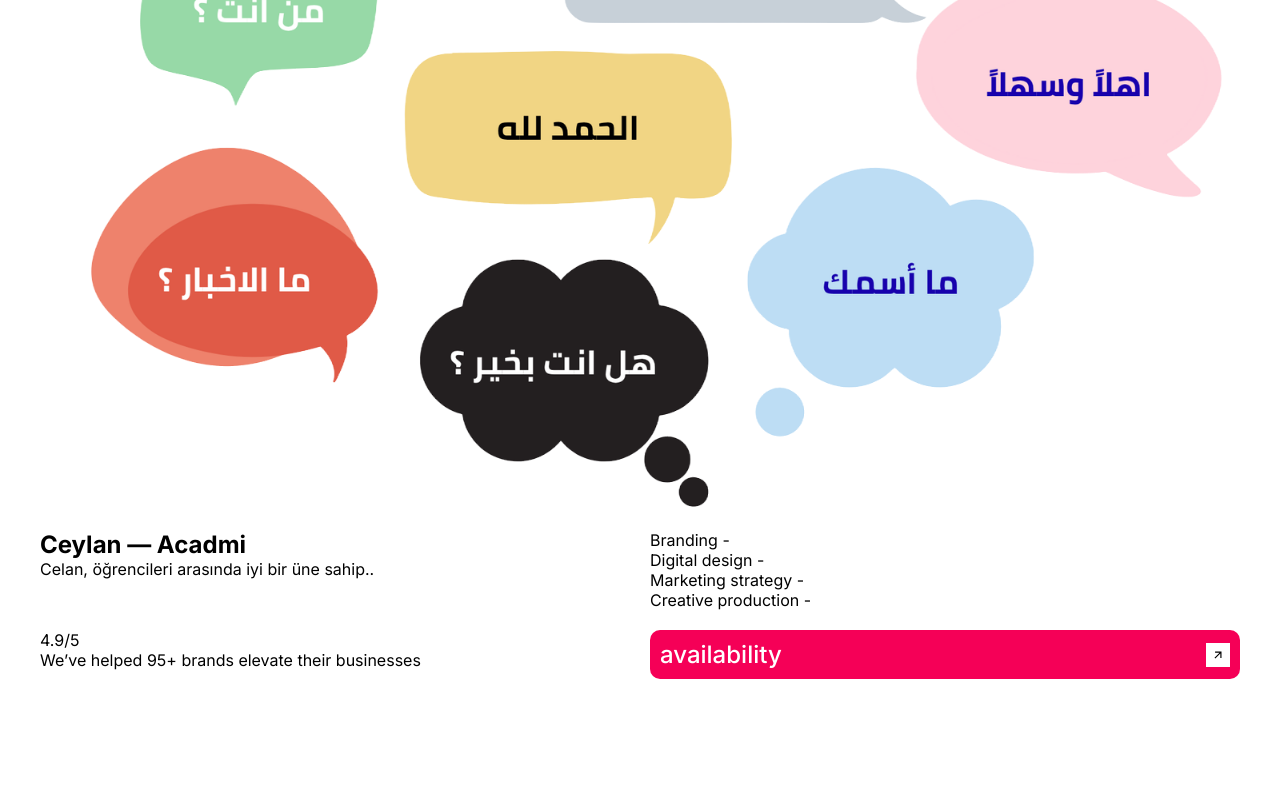
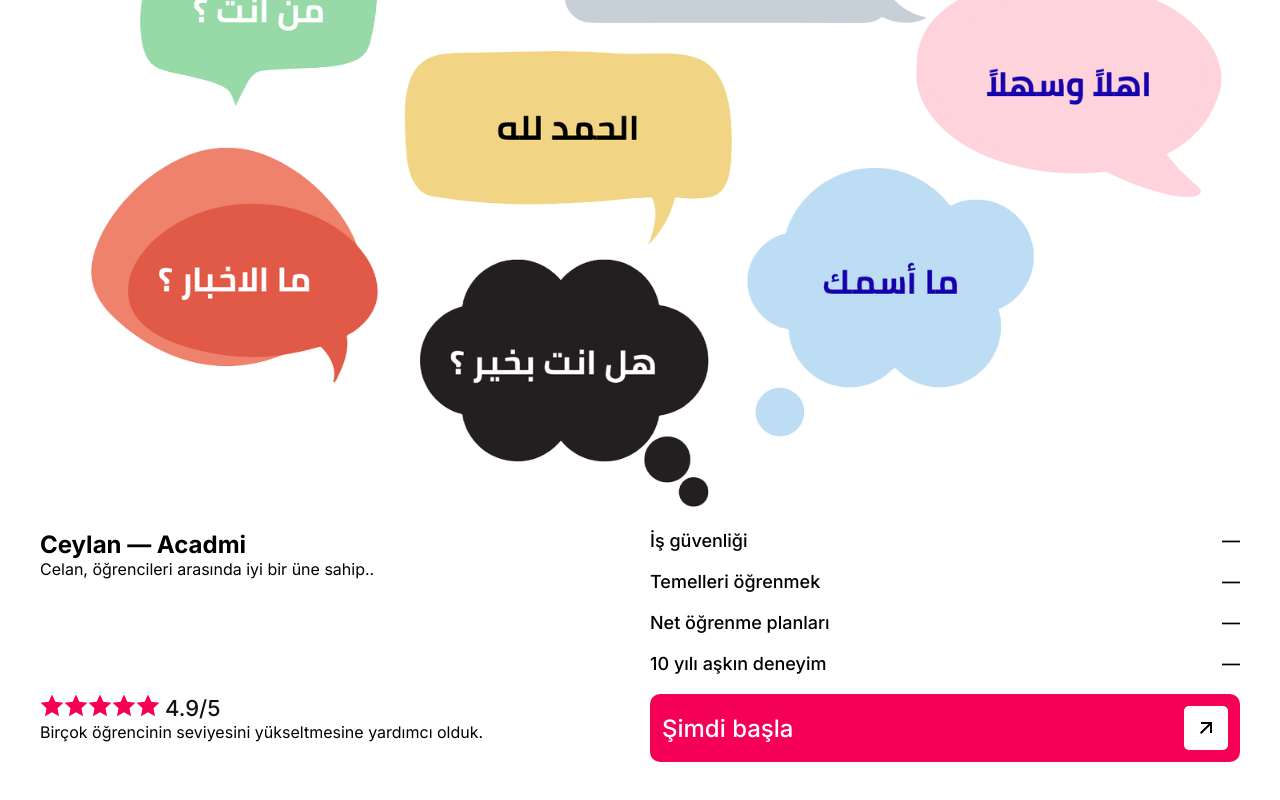
Before and after one commit to a00ae/Ceylan-Academic, a React (Vite) app: page / in a window 1280 px wide. Shown: the part 552-1352 px from the top of the page. Before the commit the page ends 1311 px from the top, so only its background shows below. Built offline with nearby package versions, Linux system fonts and the light colour scheme.

Commit message:
fix loading && fix card

```diff
--- a/src/components/layout/Main/section-1/gridData.ts
+++ b/src/components/layout/Main/section-1/gridData.ts
@@ -22,16 +22,16 @@ export const gridData: GridCard[] = [
   {
     id: "card-2",
     type: "services",
-    tags: ["Branding", "Digital design", "Marketing strategy", "Creative production"],
+    tags: ["İş güvenliği", "Temelleri öğrenmek", "Net öğrenme planları", "10 yılı aşkın deneyim"],
     // footer: "© 2017 - 26 | Based in Germany"
   },
   {
     id: "card-3",
     type: "meta",
     rating: "4.9/5",
-    stats: "We’ve helped 95+ brands elevate their businesses",
-    title: "Available for Sep.",
-    spots: "3 spots"
+    stats: "Birçok öğrencinin seviyesini yükseltmesine yardımcı olduk.",
+    title: "Her seviye için uygundur..",
+    spots: "6 seviye"
 
   },
   {
--- a/src/components/ui/Card/BentoGrid.scss
+++ b/src/components/ui/Card/BentoGrid.scss
@@ -1,6 +1,20 @@
 @use "../../../styles/variables" as bento;
 .bento-container {
   @include bento.grid-main;
+  .grid-item.item-services {
+    ul {
+      @include bento.flex-gap-column-sm;
+
+      li {
+        display: flex;
+        justify-content: space-between;
+        align-items: center;
+        gap: var(--gap-sm);
+        font-weight: var(--font-weight-main);
+        font-size: var(--font-size-sm);
+      }
+    }
+  }
   .grid-item.item-availability {
     a {
       background-color: var(--btn-color);
@@ -9,15 +23,61 @@
       align-items: center;
       justify-content: space-between;
       border-radius: var(--border-radius-md);
-      span {
-        font-size: var(--font-size-md);
-        font-weight: var(--font-weight-main);
+      border: 2px dashed transparent;
+      transition:  var(--transition-main);
+      .farst {
+        overflow: hidden;
+        span {
+          position: relative;
+          font-size: var(--font-size-md);
+          font-weight: var(--font-weight-main);
+          display: block;
+          transition: transform var(--transition-main);
+          &::before {
+            content: attr(data-title);
+            position: absolute;
+            top: 100%; // يضعه أسفل النص الأصلي تماماً
+            left: 0;
+            width: 100%;
+            transition: transform var(--transition-main);
+            color: var(--border-color);
+          }
+        }
+      }
+      .svg {
+        padding: var(--padding-xs);
+        background-color: #fff;
+        border-radius: var(--border-radius-sm);
+        @include bento.flex-center;
+
+        svg {
+          color: #000;
+          transition: transform var(--transition-main);
+        }
+      }
+    }
+    :hover {
+      border-color: var(--btn-color);
+      background-color: #fff;
+      .farst {
+        span {
+          transform: translateY(-100%);
+        }
+        &::before {
+          transform: translateY(-100%);
+        }
       }
       svg {
-        padding: var(--padding-xxs);
-        background-color: #fff;
-        color: #000;
+        transform: rotate(40deg);
       }
     }
   }
+  .grid-item.item-meta {
+    // .rating {
+    //     @include bento.flex-center;
+    //     justify-content: start;
+    //     gap: var(--gap-sm);
+    // }
+
+  }
 }
--- a/src/components/ui/Card/BentoGrid.tsx
+++ b/src/components/ui/Card/BentoGrid.tsx
@@ -1,16 +1,14 @@
-import { RiArrowRightUpLine } from '@remixicon/react';
-import { gridData } from '../../layout/Main/section-1/gridData.ts';
-import './BentoGrid.scss';
-
+import { RiArrowRightUpLine, RiStarFill } from "@remixicon/react";
+import { gridData } from "../../layout/Main/section-1/gridData.ts";
+import "./BentoGrid.scss";
 
 export function BentoGrid() {
   return (
     <div className="bento-container">
       {gridData.map((card) => (
         <div key={card.id} className={`grid-item item-${card.type}`}>
-
           {/* كارت المقدمة */}
-          {card.type === 'intro' && (
+          {card.type === "intro" && (
             <>
               <h2>{card.title}</h2>
               <p>{card.tagline}</p>
@@ -19,35 +17,66 @@ export function BentoGrid() {
           )}
 
           {/* كارت الخدمات */}
-          {card.type === 'services' && (
+          {card.type === "services" && (
             <>
               <ul className="tags-list">
-                {card.tags?.map((tag, index) => <li key={index}>{tag} -</li>)}
+                {card.tags?.map((tag, index) => (
+                  <li key={index}>
+                    {tag} <span>—</span>
+                  </li>
+                ))}
               </ul>
               <span className="footer-text">{card.footer}</span>
             </>
           )}
 
           {/* كارت التقييم والإحصائيات */}
-          {card.type === 'meta' && (
+          {card.type === "meta" && (
             <>
-              <span className="rating">{card.rating}</span>
+              <span
+                style={{
+                  display: "flex",
+                  alignItems: "center",
+                  gap: "var(--gap-xxs)",
+                }}
+                className="rating">
+                {" "}
+                <div>
+                  {Array.from({ length: 5 }).map((_, i) => (
+                    <RiStarFill
+                      color="var(--btn-color)"
+                      className="star"
+                      key={i}
+                    />
+                  ))}
+                </div>
+                <span
+                  style={{
+                    color: "var(--heading-color)",
+                    fontSize: "calc(var(--font-size-md) - 2px)",
+                    fontWeight: "var(--font-weight-main)",
+                  }}>
+                  {" "}
+                  {card.rating}
+                </span>
+              </span>
               <p>{card.stats}</p>
             </>
           )}
 
           {/* كارت التوفر */}
-          {card.type === 'availability' && (
+          {card.type === "availability" && (
             <>
-            <a href="#">
-              <span>availability</span>
-              <RiArrowRightUpLine/>
-
-            </a>
+              <a href="#">
+                <div className="farst">
+                  <span data-title={card.title}>{card.title}</span>
+                </div>
+                <div className="svg">
+                  <RiArrowRightUpLine />
+                </div>
+              </a>
             </>
           )}
-
-
         </div>
       ))}
     </div>
--- a/src/components/ui/Loader/Loader.tsx
+++ b/src/components/ui/Loader/Loader.tsx
@@ -3,6 +3,15 @@ interface Props {
 }
 
 const Loader = (props: Props) => {
+  const text = "CEYLAN DIL ACADEMY";
+
+  // مدة حركة كل حرف فردي
+  const letterDuration = 0.5;
+  // التأخير بين كل حرف والآخر
+  const letterStagger = 0.05;
+  // الوقت الإجمالي الذي تستغرقه الحروف كلها لتختفي تماماً
+  const textAnimationTime = text.length * letterStagger + letterDuration;
+
   return (
     <>
       <div
@@ -15,24 +24,33 @@ const Loader = (props: Props) => {
           display: "flex",
           justifyContent: "center",
           alignItems: "center",
-          transition: props.loading ? "" : "0.3s",
           zIndex: props.loading ? 1 : -1,
           visibility: props.loading ? "visible" : "hidden",
+          // تعديل الأنيميشن هنا: الشاشة تنتظر اختفاء النص بالكامل (textAnimationTime) قبل أن تبدأ بالارتفاع
+          transition: props.loading
+            ? ""
+            : ` 0.5s ${textAnimationTime}s ease-in-out, visibility 0s ${textAnimationTime + 0.5}s`,
         }}
         className="loader">
         <div>
-          <span
-            style={{
-              transform: props.loading
-                ? "translateY(-40px)"
-                : "translateY(40px)",
-              backgroundColor: "blue",
-              transition: "transform 0.3s", // إضافة الترانزيشن هنا للعنصر المتحرك
-              display: "inline-block",
-              opacity: props.loading ? "1" : "0",
-            }}>
-            {"CEYLAN DIL ACADEMY".split(" ").map((word, index) => (
-              <span key={index}>{word}&nbsp;</span>
+          <span style={{ display: "inline-block" }}>
+            {text.split("").map((char, index) => (
+              <span
+                style={{
+                  fontSize: "100px",
+                  display: "inline-block",
+                  opacity: props.loading ? "1" : "0",
+                  transform: props.loading
+                    ? "translateY(0)"
+                    : "translateY(-30px)", // يرتفع للأعلى قليلاً أثناء الاختفاء لمظهر أجمل
+                  transition: props.loading
+                    ? `all ${letterDuration}s calc(${index} * ${letterStagger}s) ease-out`
+                    : `all ${letterDuration}s calc(${(text.length - 1 - index) * letterStagger}s) ease-in`,
+                  // تعديل المعادلة بالأعلى (text.length - 1 - index) لضمان أن آخر حرف يبدأ الاختفاء فوراً في الـ Exit
+                }}
+                key={index}>
+                {char === " " ? "\u00A0" : char}
+              </span>
             ))}
           </span>
         </div>
--- a/src/styles/_variables.scss
+++ b/src/styles/_variables.scss
@@ -87,6 +87,11 @@ $width-xxl: 1400px;
   justify-content: space-between;
   align-items: center;
 }
+@mixin flex-center {
+  display: flex;
+  justify-content: center;
+  align-items: center;
+}
 
 @mixin container-padding-box {
   padding-left: var(--padding-md);
@@ -135,6 +140,11 @@ $width-xxl: 1400px;
   gap: var(--gap-xxl);
 }
 
+@mixin flex-gap-column-sm {
+  display: flex;
+  flex-direction: column;
+  gap: var(--gap-sm);
+}
 @mixin flex-gap-column-md {
   display: flex;
   flex-direction: column;
@@ -153,6 +163,7 @@ $width-xxl: 1400px;
 }
 
 @mixin animation-text-transform-hover {
+
 }
 
 @mixin heading-title-size {
```
